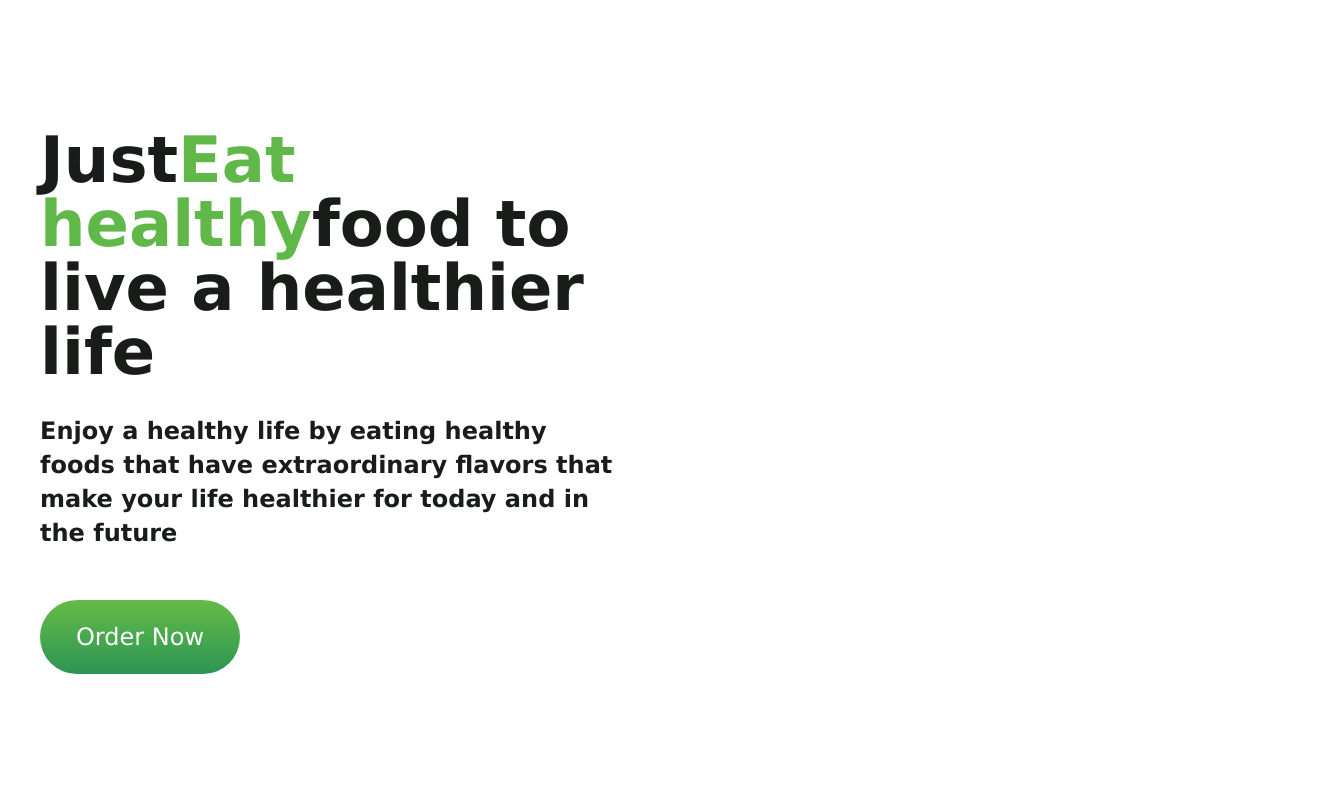
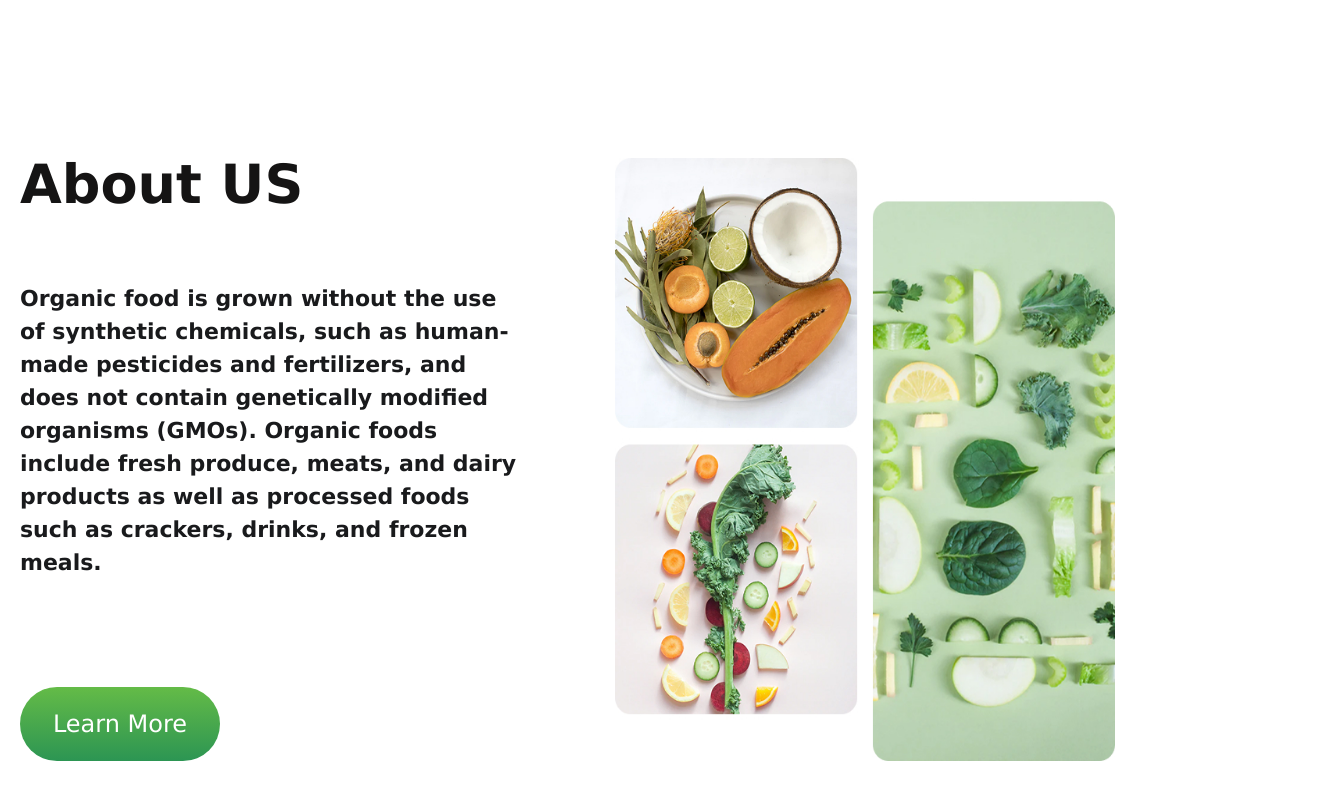
Before and after one commit to ggenka/healthy_food, a website: page index.html in a window 1280 px wide. Shown: the part 836-1636 px from the top of the page, 1341 px wide, since content can reach past the window. Before the commit the page ends 1510 px from the top, so only its background shows below. Drawn offline with Linux system fonts and the light colour scheme.

Commit message:
added section about

```diff
--- a/index.html
+++ b/index.html
@@ -3,8 +3,9 @@
 <head>
     <meta charset="UTF-8">
     <title>healthy food</title>
-    <link rel="stylesheet" href="./style/reset.css">
+    <link rel="stylesheet" href="reset.css">
     <link rel="stylesheet" href="./style/style.css">
+</head>
 <body>
 
 
@@ -14,21 +15,20 @@
             <a href="#" class="header__logo-link">
                 <img src="./images/logo.svg" alt="" class="header__logo-img">
             </a>
-
             <nav class="header__nav-menu">
                 <ul class="header__nav-list">
                     <li class="header__nav-item"><a href="#" class="header__nav-link">Home</a></li>
+                    <li class="header__nav-item"><a href="#" class="header__nav-link">Contact</a></li>
                     <li class="header__nav-item"><a href="#" class="header__nav-link">About</a></li>
-                        <li class="header__nav-item"><a href="#" class="header__nav-link">Contact</a></li>
-                        <li class="header__nav-item"><a href="#" class="header__nav-link">Testimonials</a></li>
+                    <li class="header__nav-item"><a href="#" class="header__nav-link">Testimonials</a>
                 </ul>
             </nav>
             <form action="" class="header__form">
-                    <a href="#" class="header__form-search" >
-                        <img src="./images/search.svg">
+                <a href="#" class="header__form-search">
+                    <img src="./images/search.svg" alt="">
                 </a>
                 <a href="#" class="header__form-cart">
-                        <img src="./images/cart.svg">
+                    <img src="./images/cart.svg" alt="">
                 </a>
             </form>
             <a href="#" class="header__button">Order Now</a>
@@ -38,30 +38,48 @@
 
 <div class="container">
     <section class="hero">
-            <div class="hero__content">
         <img src="./images/hero-Image.jpg" alt="" class="hero__img">
         <div class="hero__text">
             <h1 class="hero__text-title">
                 Just<span>Eat healthy</span>food to live a healthier life
             </h1>
             <p class="hero__text-description">
-                        Enjoy a healthy life by eating healthy foods that have extraordinary flavors that make your life healthier for today and in the future
+                Enjoy a healthy life by eating healthy foods that have extraordinary flavors that make your life
+                healthier for today and in the future
             </p>
-                    <a href="" class="hero__text-button">Order Now</a>
-                </div>
+            <a href="" class="hero__text-button btn"  >Order Now</a>
         </div>
     </section>
 </div>
 
 
+<!--<div class="section__chooseus">-->
+<!--    <div class="container">-->
+<!--        <h2 class="chooseus__title">-->
+<!--            Why Choose US?-->
+<!--        </h2>-->
+<!--        <p class="chooseus__text">-->
+<!--            Organic food is grown without the use of synthetic chemicals-->
+<!--        </p>-->
 
-        <section class="chooseus">
-            <div class="chooseus__content">
-
-            </div>
-        </section>
+<!--    </div>-->
+<!--</div>-->
 
 
+<div class="section__about">
+    <div class="container">
+        <div class="section__about-content">
+            <div class="section__about-textblock">
+                <h2 class="section__about-title">About US</h2>
+                <p class="section__about-text">
+                    Organic food is grown without the use of synthetic chemicals, such as human-made pesticides and fertilizers, and does not contain genetically modified organisms (GMOs). Organic foods include fresh produce, meats, and dairy products as well as processed foods such as crackers, drinks, and frozen meals.
+                </p>
+                <a href="#" class="section__about-button btn" >Learn More</a>
+            </div>
+            <img src="./images/about.jpg" alt="" class="section__about-img">
+        </div>
+    </div>
+</div>
 
 
 </body>
--- a/style/style.css
+++ b/style/style.css
@@ -1,4 +1,4 @@
-html{
+html {
     box-sizing: border-box;
 }
 
@@ -29,7 +29,7 @@ ul, li {
 }
 
 /* ---------- HEADER ---------- */
-.header__inner{
+.header__inner {
     width: 100%;
     max-width: 1300px;
     height: 54px;
@@ -89,9 +89,10 @@ ul, li {
     flex-direction: row-reverse;
     justify-content: flex-end;
     gap: 1px;
+    margin-bottom: 100px;
 }
 
- .hero__img{
+.hero__img {
     background-repeat: no-repeat;
     background-size: cover;
     max-width: 800px;
@@ -103,7 +104,7 @@ ul, li {
     height: 531px;
     display: flex;
     flex-direction: column;
-    padding-top:70px;
+    padding-top: 70px;
     padding-left: 20px;
     margin-bottom: 20px;
 }
@@ -129,7 +130,7 @@ ul, li {
     margin-bottom: 50px;
 }
 
-.hero__text-button {
+.hero__text-button, .btn {
     border-radius: 50px;
     width: 200px;
     padding: 25px 25px;
@@ -141,15 +142,52 @@ ul, li {
     color: #fff;
     transition: transform 0.5s ease-in-out, box-shadow 0.5s ease-in-out;
 
-    &.hero__text-button:hover {
+    &.hero__text-button:hover, &.btn:hover {
         transform: translateY(-12px);
         box-shadow: 0 20px 20px #5fb848;
     }
 }
+
+
 /* ---------- chooseus ---------- */
 
-.chooseus{
 
+.section__about-content {
+    display: flex;
+    gap: 95px;
+    margin-bottom: 100px;
+
+    .section__about-textblock {
+        width: 100%;
+        max-width: 500px;
+        display: flex;
+        flex-direction: column;
+        gap: 40px;
+
+        .section__about-title {
+            font-weight: 770;
+            font-size: 54px;
+            color: #151414;
+            margin-bottom: 30px;
+        }
+
+        .section__about-text {
+            font-weight: 700;
+            font-size: 22px;
+            line-height: 1.5;
+            color: #191a1c;
+            margin-bottom: 68px;
+        }
+
+
+    }
+
+    .section__about-img {
+        width: 100%;
+        max-width: 500px;
+        background-repeat: no-repeat;
+        background-size: cover;
+    }
 }
 
 
@@ -159,7 +197,7 @@ ul, li {
         margin-right: -100px;
     }
 
-    .hero__img{
+    .hero__img {
         width: 700px;
     }
 
@@ -168,7 +206,7 @@ ul, li {
 @media only screen and (max-width: 1060px) {
 
 
-    .header__inner{
+    .header__inner {
 
     }
 
@@ -176,7 +214,7 @@ ul, li {
         display: none;
     }
 
-    .hero{
+    .hero {
         display: flex;
         align-items: center;
         flex-direction: column-reverse;
@@ -190,7 +228,7 @@ ul, li {
         position: relative;
     }
 
-    .hero__text-title{
+    .hero__text-title {
         font-weight: 600;
         font-size: 3.4rem;
         margin-bottom: 20px;
@@ -201,29 +239,26 @@ ul, li {
         font-size: 1.5rem;
     }
 
-    .hero__text-button{
+    .hero__text-button {
         padding: 28px 30px;
-        margin:  0 20px;
+        margin: 0 20px;
     }
 
-    .hero__img{
-        max-width: 620px;
+    .hero__img {
+        max-width: 60px;
         position: absolute;
-        top: 320px;
+        top: 340px;
     }
 
 }
 
 @media only screen and (max-width: 1200px) {
 
-    .hero__img{
+    .hero__img {
         width: 100%;
     }
 
 }
-
-
-
 
 
 @media (max-width: 768px) {
```
Also changed, not shown: images/about.jpg (added). Lines whose indentation alone changed are shown as unchanged.
